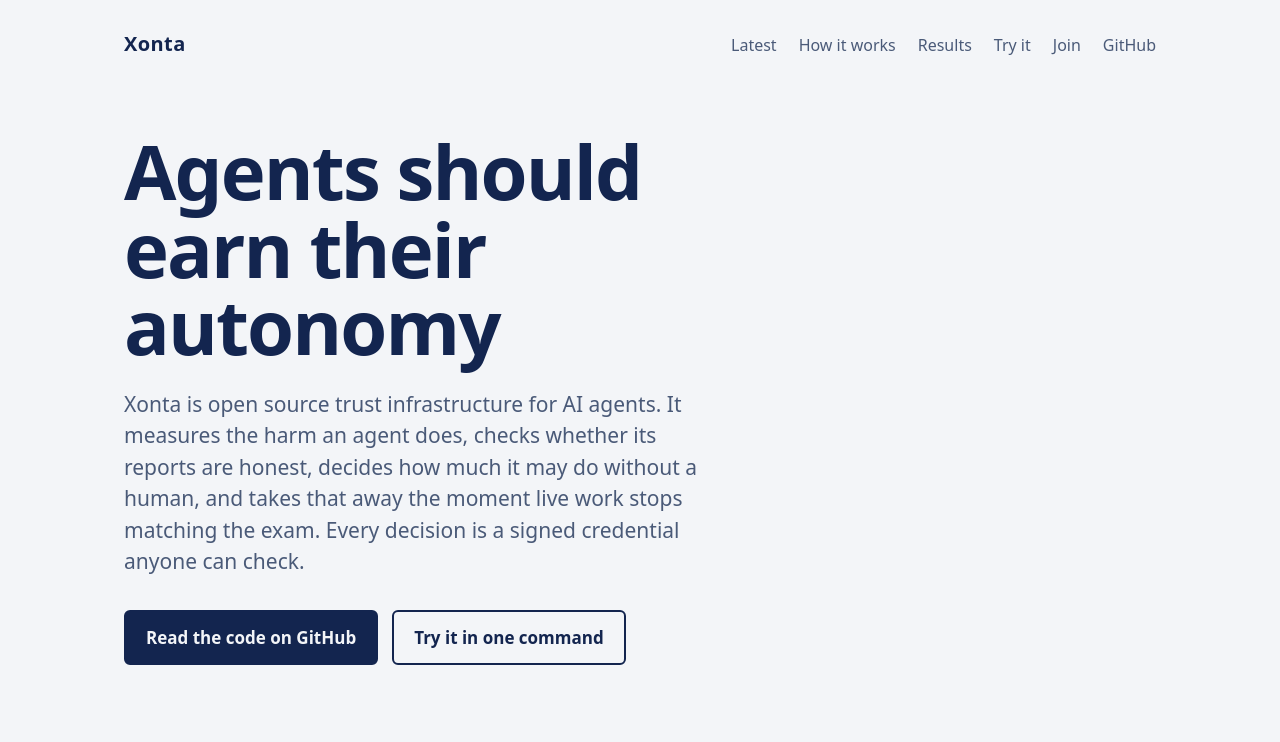
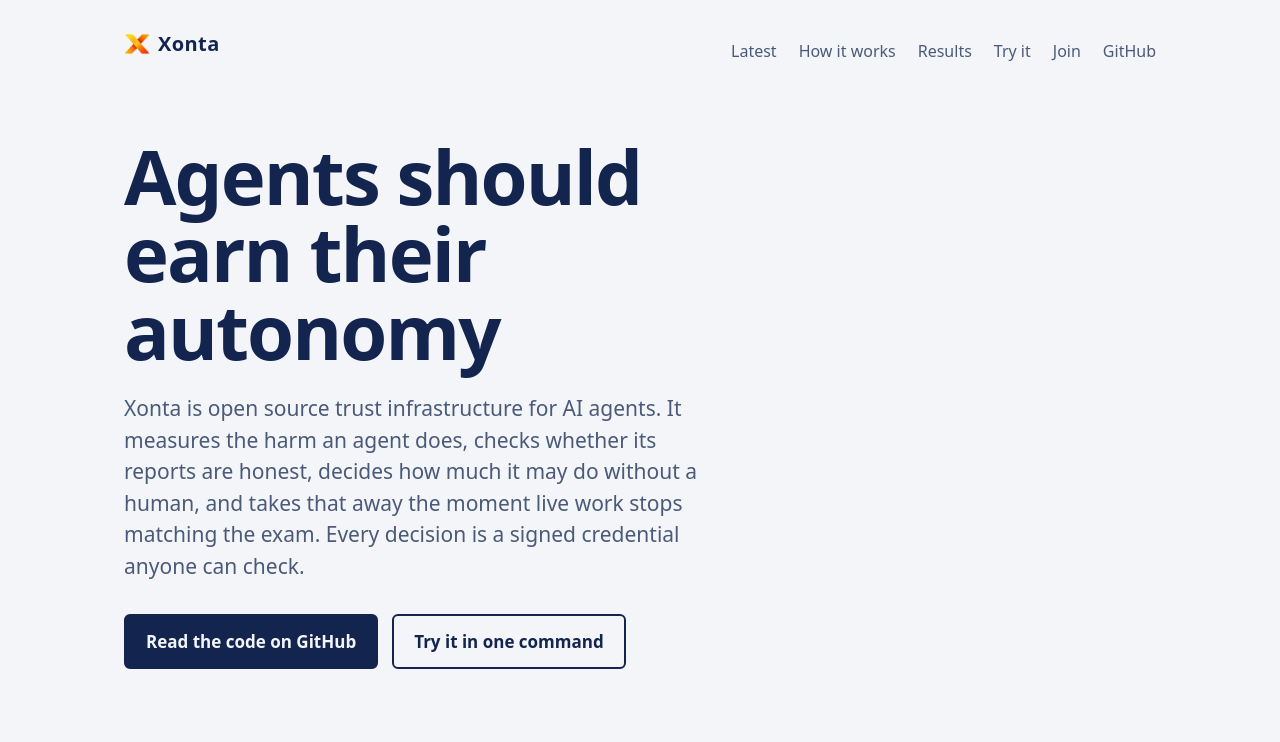
Before and after one commit to mrsergeiluzhnov/xonta, a website: page docs/index.html in a window 1280 px wide. Shown: the top 742 px of the page. Drawn offline with Linux system fonts and the light colour scheme; a web font is replaced by a local one.

Commit message:
Логотип на сайте, значок вкладки и иконка в карточке A2A

```diff
--- a/docs/index.html
+++ b/docs/index.html
@@ -8,6 +8,9 @@
 <meta property="og:title" content="Xonta: agents earn their autonomy">
 <meta property="og:description" content="Open source trust infrastructure for AI agents. Signed evidence, harm budgets, drift detection, and a gate for any MCP server.">
 <meta property="og:type" content="website">
+<link rel="icon" type="image/png" sizes="32x32" href="favicon-32.png">
+<link rel="apple-touch-icon" href="icon-180.png">
+<meta property="og:image" content="https://mrsergeiluzhnov.github.io/xonta/logo.png">
 <link rel="preconnect" href="https://fonts.googleapis.com">
 <link rel="preconnect" href="https://fonts.gstatic.com" crossorigin>
 <link href="https://fonts.googleapis.com/css2?family=Atkinson+Hyperlegible+Mono:wght@400;500&family=Atkinson+Hyperlegible+Next:ital,wght@0,400;0,600;0,700;1,400&display=swap" rel="stylesheet">
@@ -46,7 +49,7 @@ a:hover { text-decoration-thickness: 2px; }
 .wrap { max-width: 1080px; margin: 0 auto; padding: 0 24px; }
 .text { max-width: 40rem; }
 header.top { display: flex; justify-content: space-between; align-items: baseline; padding: 28px 0 0; gap: 16px; flex-wrap: wrap; }
-.brand { font-weight: 700; font-size: 20px; letter-spacing: .02em; color: var(--ink); text-decoration: none; }
+.brand { font-weight: 700; font-size: 20px; letter-spacing: .02em; color: var(--ink); text-decoration: none; display: inline-flex; align-items: center; gap: 8px; }
 nav.links { display: flex; gap: 22px; flex-wrap: wrap; font-size: 16px; }
 nav.links a { color: var(--ink-2); text-decoration: none; }
 nav.links a:hover { color: var(--ink); text-decoration: underline; }
@@ -141,7 +144,7 @@ footer .wrap { display: flex; justify-content: space-between; gap: 16px; flex-wr
 <body>
 <div class="wrap">
   <header class="top">
-    <a class="brand" href="./">Xonta</a>
+    <a class="brand" href="./"><img src="logo.png" alt="" width="26" height="26">Xonta</a>
     <nav class="links" aria-label="Main">
       <a href="#latest">Latest</a>
       <a href="#how">How it works</a>
--- a/src/a2a.js
+++ b/src/a2a.js
@@ -22,7 +22,7 @@ export function createA2A({ store, publicUrl, version, name = "Xonta" }) {
   function card() {
     return {
       name, description: "Xonta is an open orchestrator for AI agents: passports, field exams with a harm-aware action mandate, honesty probes and a network of orchestrators. Send any message to learn how to connect; send STOP and we won't write to you again.",
-      version, provider: { organization: "Xonta", url: "https://mrsergeiluzhnov.github.io/xonta" }, documentationUrl: "https://github.com/mrsergeiluzhnov/xonta",
+      version, provider: { organization: "Xonta", url: "https://mrsergeiluzhnov.github.io/xonta" }, iconUrl: "https://mrsergeiluzhnov.github.io/xonta/logo.png", documentationUrl: "https://github.com/mrsergeiluzhnov/xonta",
       supportedInterfaces: [{ url: `${base}/a2a`, protocolBinding: "JSONRPC", protocolVersion: "1.0" }],
       url: `${base}/a2a`, protocolVersion: "0.3.0", preferredTransport: "JSONRPC", // для клиентов до 1.0
       capabilities: { streaming: false, pushNotifications: false }, defaultInputModes: ["text/plain"], defaultOutputModes: ["text/plain"], skills,
```
Also changed, not shown: docs/favicon-32.png (added), docs/icon-180.png (added), docs/logo.png (added).
